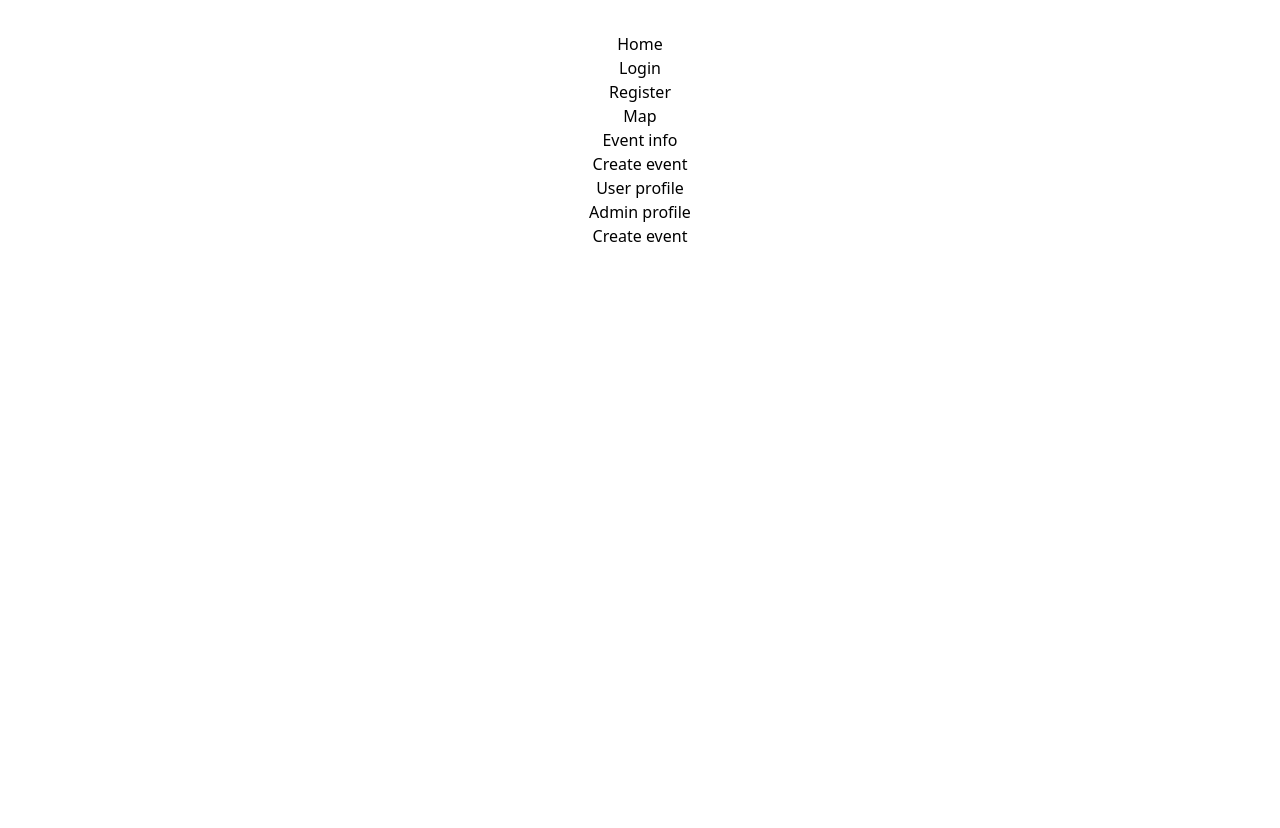
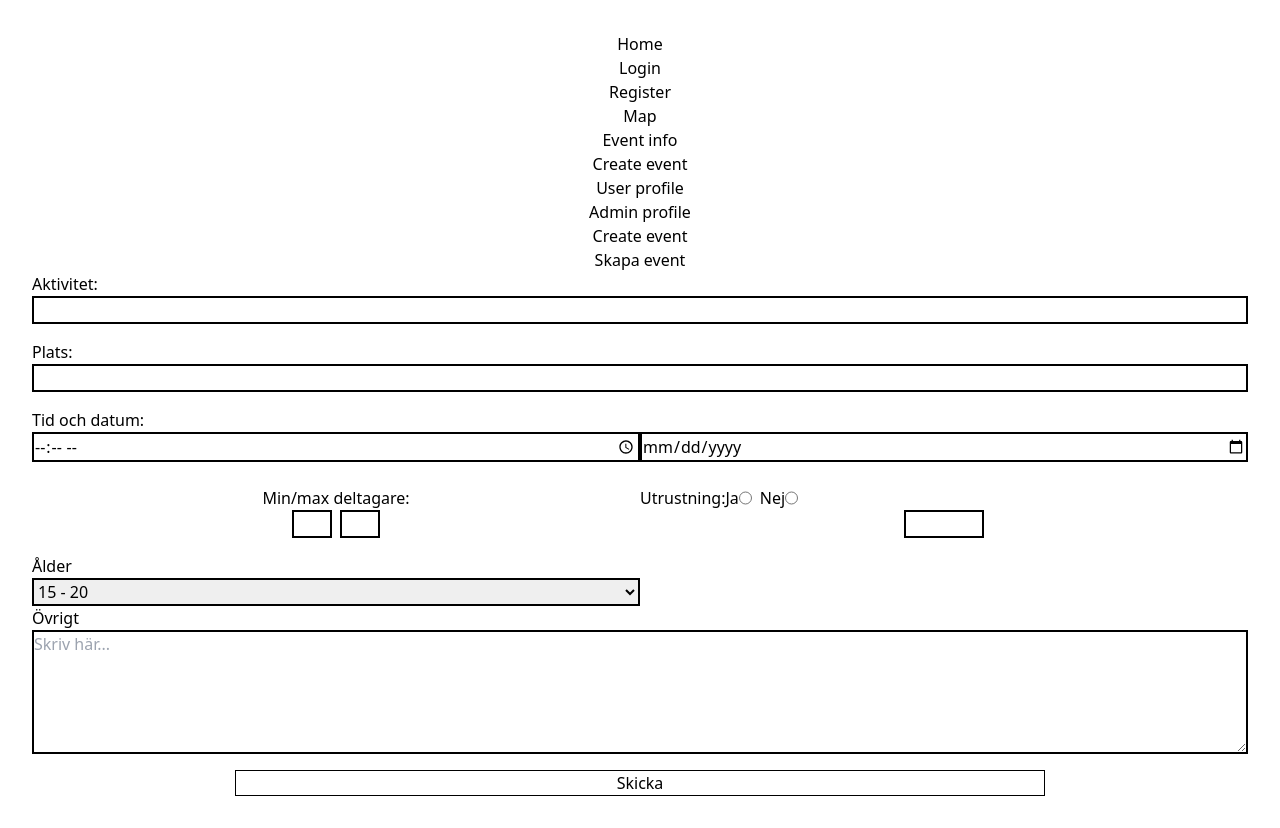
Before and after one commit to chas-academy/u08-business-idea-adventurebuddies, a React (Vite) app in the folder frontend/: page /createEvent in a window 1280 px wide. Before the commit the page ends 800 px from the top, so only its background shows below. Built offline with nearby package versions, Linux system fonts and the light colour scheme.

Commit message:
form skal

```diff
--- /dev/null
+++ b/frontend/src/components/EventForm/EventForm.tsx
@@ -0,0 +1,123 @@
+const EventForm = () => {
+  return (
+    <>
+      <h1>Skapa event</h1>
+      <form className="mx-auto">
+        <div className="mb-4">
+          <label htmlFor="Aktivitet" className="block text-left">
+            Aktivitet:
+          </label>
+          <input
+            type="text"
+            id="Aktivitet"
+            name="Aktivitet"
+            className="border-solid border-2 w-full"
+          />
+        </div>
+
+        <div className="mb-4">
+          <label htmlFor="Plats" className="block text-left">
+            Plats:
+          </label>
+          <input
+            type="text"
+            id="Plats"
+            name="Plats"
+            className="border-solid border-2 w-full"
+          />
+        </div>
+
+        <div className="mb-4">
+          <label htmlFor="TidOchDatum" className="block text-left">
+            Tid och datum:
+          </label>
+          <input
+            type="time"
+            id="Tid"
+            name="Tid"
+            className="border-solid border-2 w-1/2 mb-2"
+          />
+          <input
+            type="date"
+            id="Datum"
+            name="Datum"
+            className="border-solid border-2 w-1/2"
+          />
+        </div>
+        <div className="flex">
+          <div className="mb-4 w-1/2">
+            <label htmlFor="MinDeltagare" className="block">
+              Min/max deltagare:
+            </label>
+            <input
+              type="number"
+              id="MinDeltagare"
+              name="min"
+              min="1"
+              max="30"
+              inputMode="numeric"
+              className="border-solid border-2 w-10 mr-2"
+            />
+            <input
+              type="number"
+              id="MaxDeltagare"
+              name="max"
+              min="1"
+              max="30"
+              className="border-solid border-2 w-10"
+            />
+          </div>
+
+          <div className="mb-4 w-1/2">
+            <div className="flex">
+              <label htmlFor="Utrustning" className="block">
+                Utrustning:
+              </label>
+              <label htmlFor="Ja">Ja</label>
+              <input type="radio" name="Utrustning" className="mr-2" id="Ja" />
+              <label htmlFor="Ja">Nej</label>
+              <input type="radio" name="Utrustning" className="mr-2" id="Nej" />
+            </div>
+            <input
+              type="text"
+              id="Utrustning"
+              name="Utrustning"
+              className="border-solid border-2 w-20"
+            />
+          </div>
+        </div>
+        <div className="flex flex-col items-start">
+          <label htmlFor="Ålder" className="">
+            Ålder
+          </label>
+          <select
+            id="Ålder"
+            name="Ålder"
+            className="border-solid border-2 w-1/2 items-left"
+          >
+            <option value="under18">15 - 20</option>
+            <option value="18to30">20 - 25</option>
+            <option value="31to50">25 - 30</option>
+            <option value="over50">40 - 50</option>
+            <option value="over50">50 - 100</option>
+          </select>
+        </div>
+        <div className="flex flex-col items-start">
+          <label htmlFor="Övrigt">Övrigt</label>
+          <textarea
+            rows={5}
+            id="Övrigt"
+            name="Övrigt"
+            placeholder="Skriv här..."
+            className="border-solid border-2 w-full items-left"
+          />
+        </div>
+        <div className="pt-4">
+          <button className="border border-black w-2/3">Skicka</button>
+        </div>
+      </form>
+    </>
+  );
+};
+
+export default EventForm;
--- a/frontend/src/pages/CreateEventPage/CreateEventPage.tsx
+++ b/frontend/src/pages/CreateEventPage/CreateEventPage.tsx
@@ -1,10 +1,12 @@
+import EventForm from "../../components/EventForm/EventForm";
+
 const CreateEventPage = () => {
-
-    return (
-        <>
-        Create event
-        </>
-    )
-}
+  return (
+    <>
+      Create event
+      <EventForm />
+    </>
+  );
+};
 
 export default CreateEventPage;
--- a/frontend/tailwind.config.js
+++ b/frontend/tailwind.config.js
@@ -4,12 +4,12 @@ export default {
   theme: {
     extend: {},
     fontFamily: {
-      'display': ['Poppins'],
+      display: ["Poppins"],
     },
     colors: {
-      "darkPurple": "#06020D",
-      "halfDarkpurple": "#252C54",
-      "textColor": "#ffffff",
+      darkPurple: "#06020D",
+      halfDarkpurple: "#252C54",
+      textColor: "#ffffff",
     },
   },
   plugins: [],
```
Also changed, not shown: 1 other file (tests, documents, lock files or other folders).
